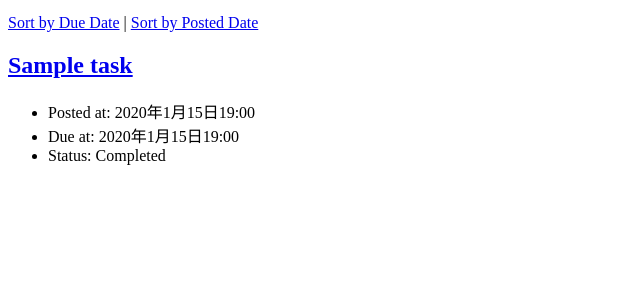
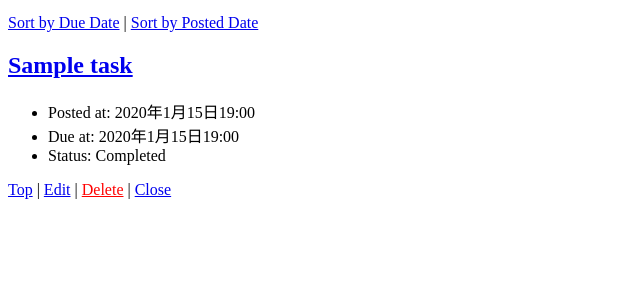
Before and after one commit to s1f102301381/django-test-exercise, a Django app: page / in a window 1280 px wide. Shown: the part 217-517 px from the top of the page, without its empty margins (0-640 px from the left). Run offline with Django 5.2, Linux system fonts and the light colour scheme; tables that the repository leaves empty hold one stand-in row (values such as "Sample post").

Commit message:
削除機能の追加とremove.htmlの作成

```diff
--- a/config/urls.py
+++ b/config/urls.py
@@ -23,4 +23,5 @@ urlpatterns = [
     path('admin/', admin.site.urls),
     path('', todo_views.index, name="index"),
     path("<int:task_id>/", todo_views.detail, name="detail"),
+    path("<int:task_id>/delete/", todo_views.delete, name="delete"),
 ]
--- a/todo/templates/todo/index.html
+++ b/todo/templates/todo/index.html
@@ -46,6 +46,12 @@
         <li>Status: Not Completed</li>
         {% endif %}
       </ul>
+      <div>
+        <a href="{% url 'index' %}">Top</a> |
+        <a href="#">Edit</a> |
+        <a href="{% url 'delete' task.id %}" style="color: red;">Delete</a> |
+        <a href="#">Close</a>
+      </div>
     </div>
     {% endfor %}
   </body>
--- a/todo/views.py
+++ b/todo/views.py
@@ -3,6 +3,7 @@ from django.utils.timezone import make_aware
 from django.utils.dateparse import parse_datetime
 from django.http import Http404
 from todo.models import Task
+from django.shortcuts import get_object_or_404, redirect
 
 
 def index(request):
@@ -36,3 +37,16 @@ def detail(request, task_id):
         'task': task,
     }
     return render(request, 'todo/detail.html', context)
+
+
+def delete(request, task_id):
+    task = get_object_or_404(Task, pk=task_id)
+
+    if request.method == 'POST':
+        task.delete()
+        return redirect('index')
+
+    context = {
+        'task': task
+    }
+    return render(request, 'todo/remove.html', context)
```
Also changed, not shown: todo/templates/todo/remove.html (added, +28 -0 lines).
